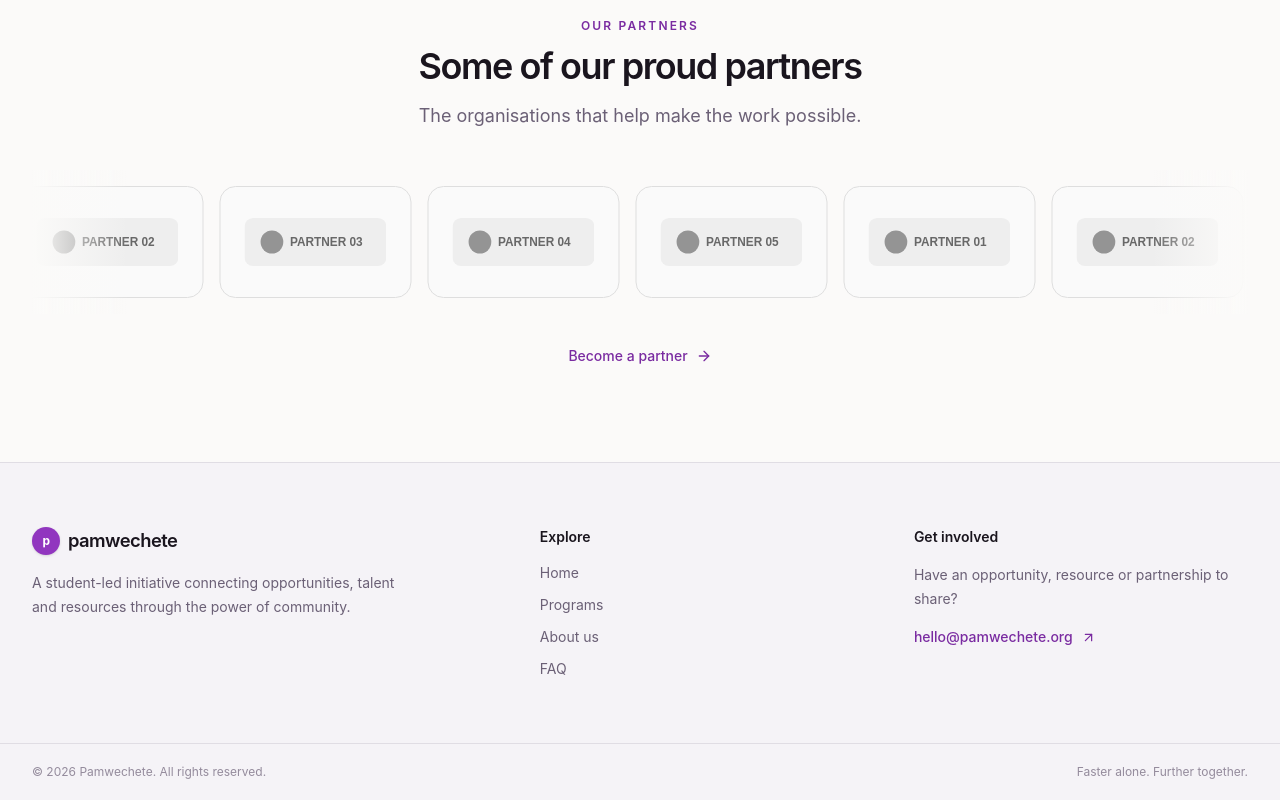
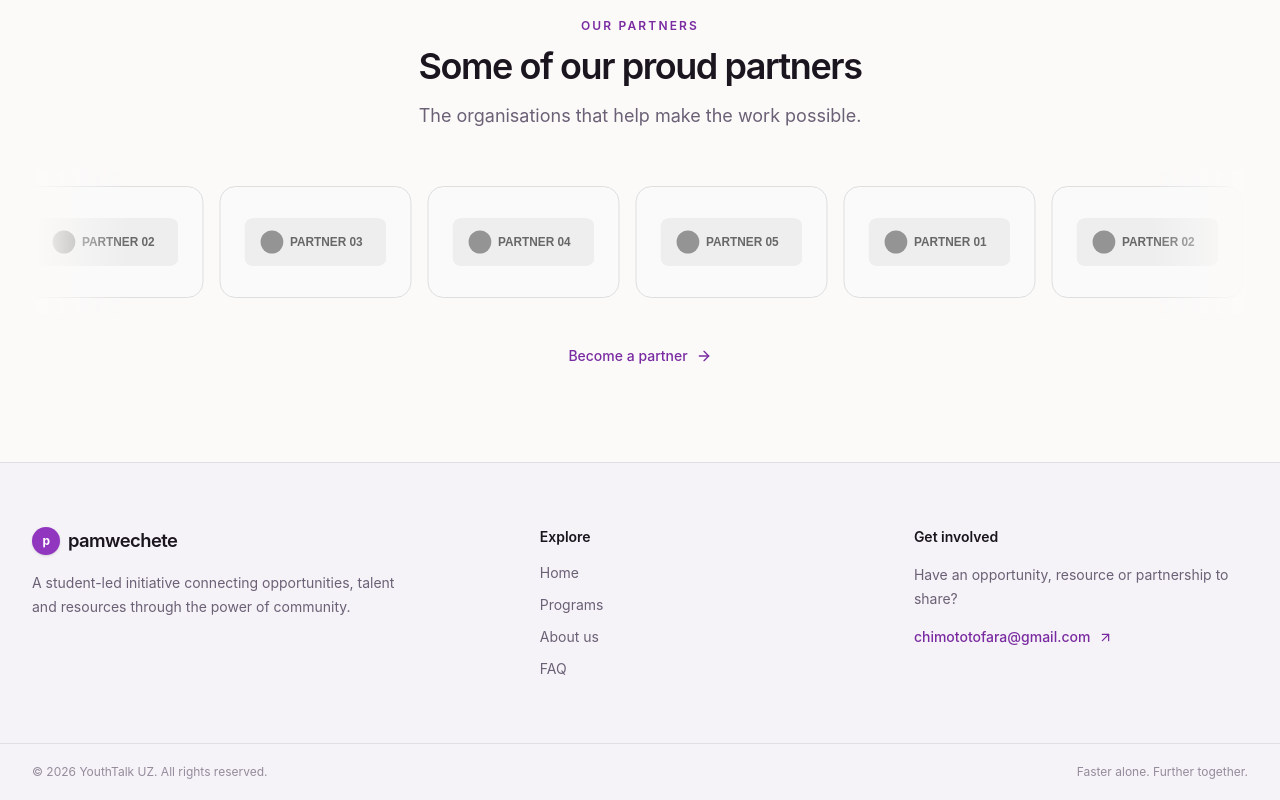
Before and after one commit to Denzel-Chimoto/pamwechete, a React (Vite) app: page / in a window 1280 px wide. Shown: the part 2964-3764 px from the top of the page. Built offline with nearby package versions, Linux system fonts and the light colour scheme.

Commit message:
Fixed footer title

```diff
--- a/src/components/Footer.tsx
+++ b/src/components/Footer.tsx
@@ -27,13 +27,13 @@ export function Footer() {
           <h2 className="text-sm font-semibold text-ink">Get involved</h2>
           <p className="mt-4 text-sm leading-6 text-ink-muted">Have an opportunity, resource or partnership to share?</p>
           <a href="mailto:hello@pamwechete.org" className="mt-4 inline-flex items-center gap-2 text-sm font-medium text-brand-700 hover:text-brand-800 dark:text-brand-300 dark:hover:text-brand-200">
-            hello@pamwechete.org <ArrowUpRight size={15} />
+            chimototofara@gmail.com <ArrowUpRight size={15} />
           </a>
         </div>
       </div>
       <div className="border-t border-line">
         <div className="mx-auto flex max-w-7xl flex-col gap-2 px-5 py-5 text-xs text-ink-subtle sm:flex-row sm:items-center sm:justify-between sm:px-8">
-          <span>© {new Date().getFullYear()} Pamwechete. All rights reserved.</span>
+          <span>© {new Date().getFullYear()} YouthTalk UZ. All rights reserved.</span>
           <span>Faster alone. Further together.</span>
         </div>
       </div>
```
